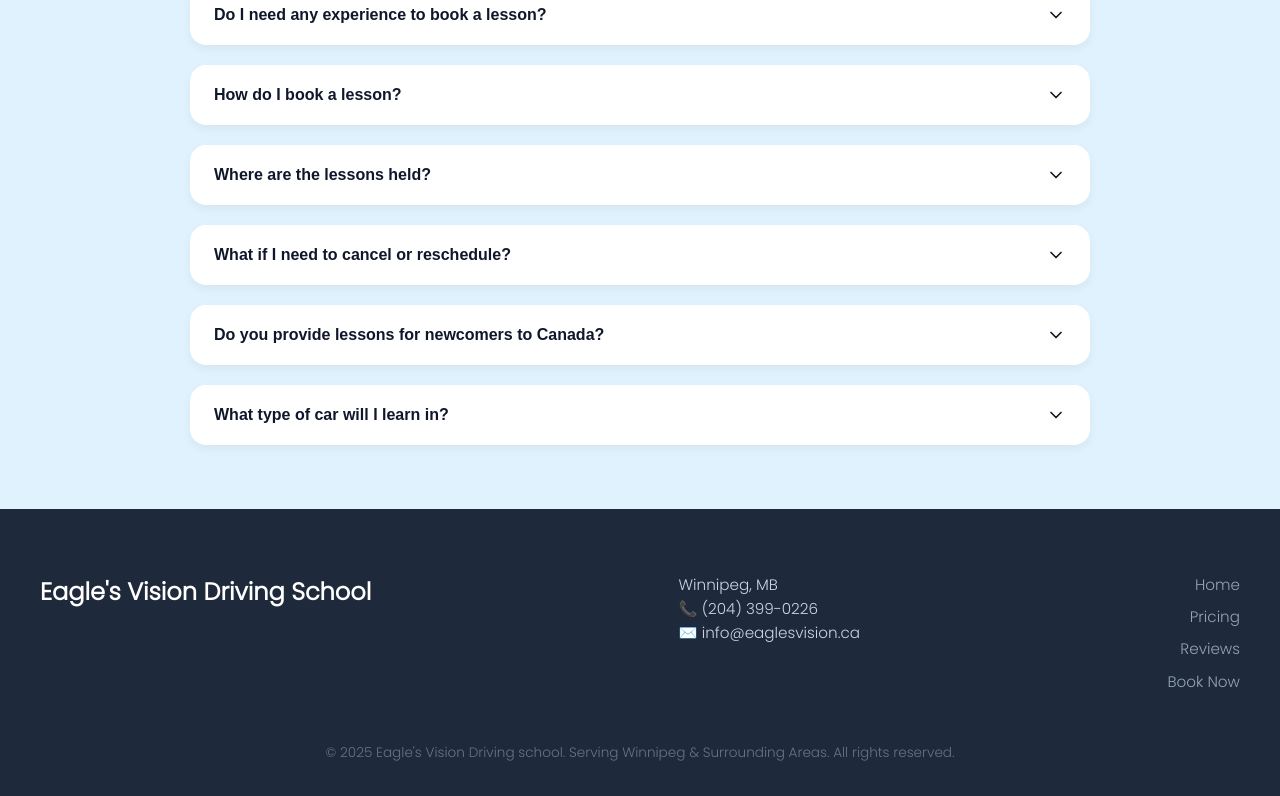
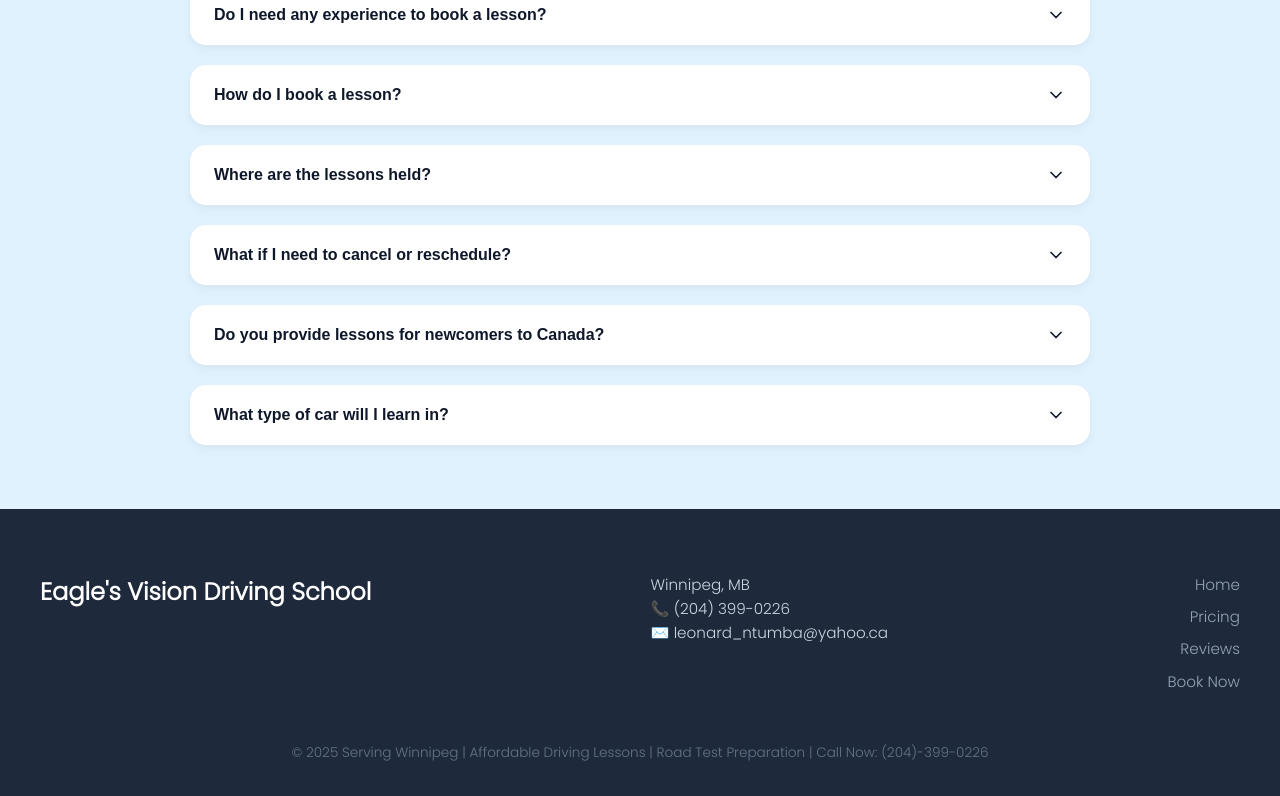
Before and after one commit to phadhiil001/eagle_vision_driving_school, a Next.js app: page / in a window 1280 px wide. Shown: the part 3986-4782 px from the top of the page. Built offline with nearby package versions, Linux system fonts and the light colour scheme.

Commit message:
update contact information in Footer and HeroSection; change email and WhatsApp link for accuracy

```diff
--- a/src/components/Footer.tsx
+++ b/src/components/Footer.tsx
@@ -13,7 +13,7 @@ export default function Footer() {
 					<br />
 					📞 (204) 399-0226
 					<br />
-					✉️ info@eaglesvision.ca
+					✉️ leonard_ntumba@yahoo.ca
 				</div>
 
 				<div className={styles.nav}>
@@ -25,8 +25,8 @@ export default function Footer() {
 			</div>
 
 			<div className={styles.copyright}>
-				&copy; {new Date().getFullYear()} Eagle&apos;s Vision Driving school.
-				Serving Winnipeg & Surrounding Areas. All rights reserved.
+				&copy; {new Date().getFullYear()} Serving Winnipeg | Affordable Driving
+				Lessons | Road Test Preparation | Call Now: (204)-399-0226
 			</div>
 		</footer>
 	);
--- a/src/components/HeroSection.tsx
+++ b/src/components/HeroSection.tsx
@@ -28,7 +28,7 @@ export default function HeroSection() {
 							Book Your Lesson
 						</a>
 						<a
-							href='https://wa.me/12045551234'
+							href='https://wa.me/12043990226'
 							target='_blank'
 							rel='noopener noreferrer'
 							className={`${styles.outline}`}>
```
